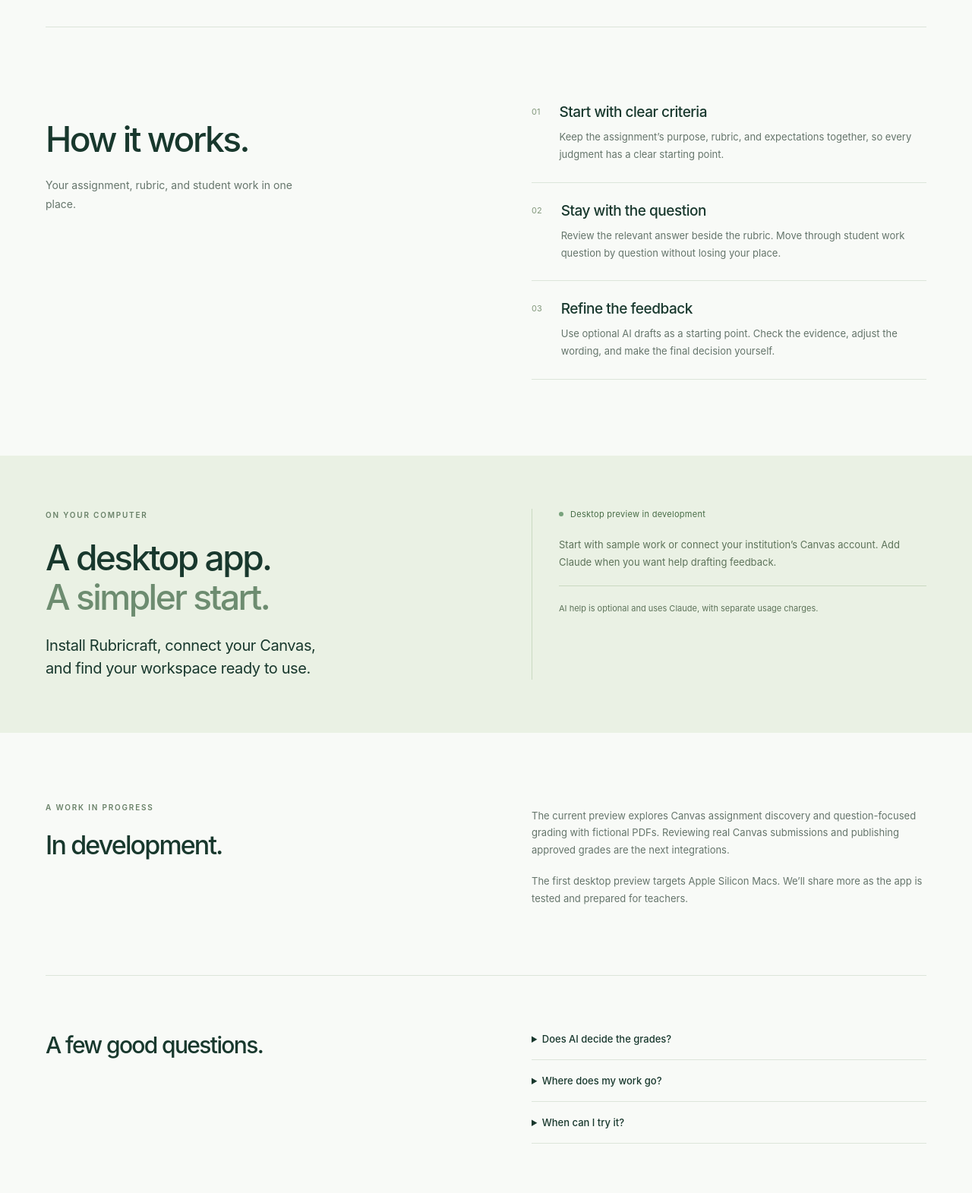
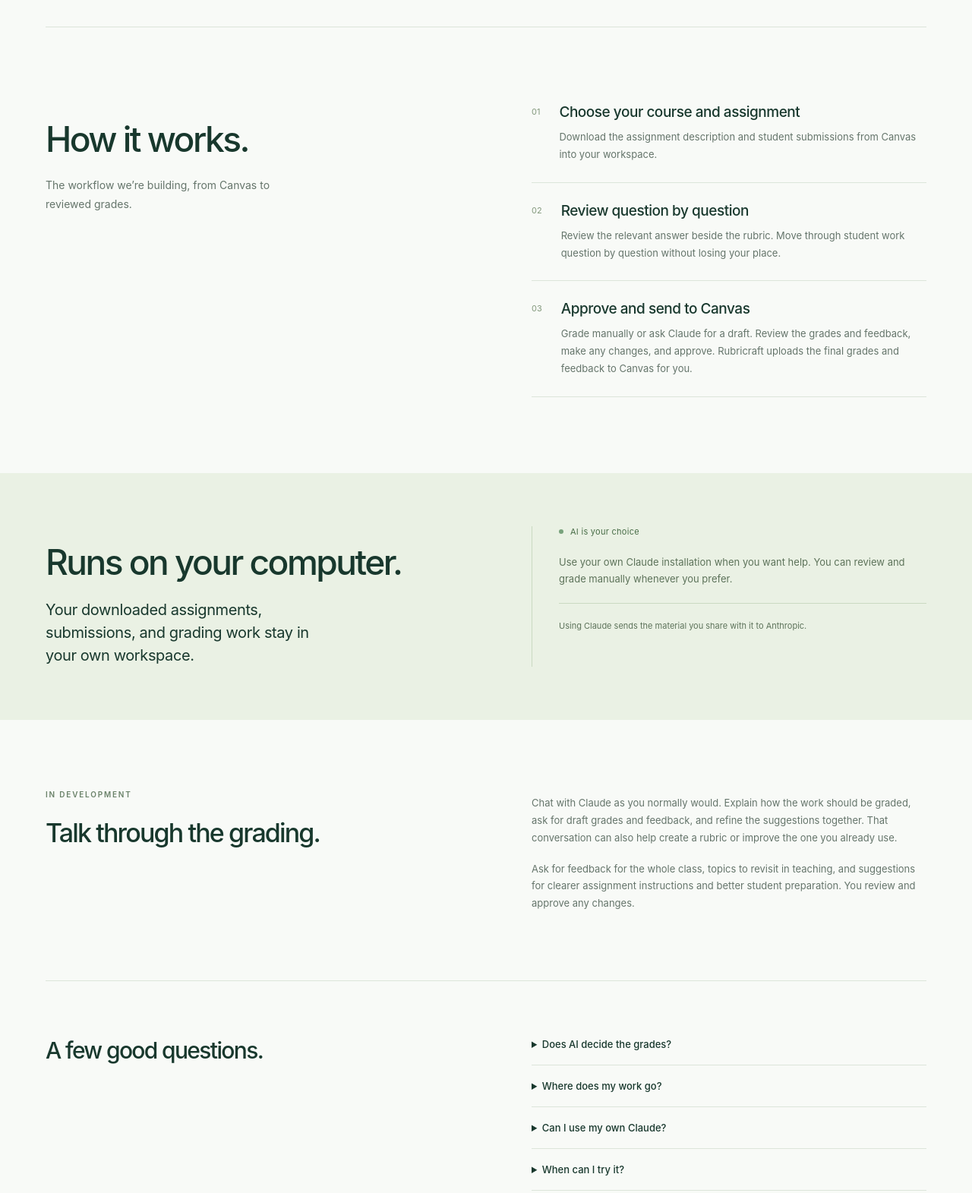
Before and after one commit to tprunarsson/Rubricraft, a plain HTML site: page index.html in a window 1280 px wide. Shown: the part 680-2251 px from the top of the page at 76% size. Drawn offline with Linux system fonts and the light colour scheme.

Commit message:
Explain local grading, optional Claude conversations, and Canvas approval workflow

```diff
--- a/index.html
+++ b/index.html
@@ -71,23 +71,23 @@
       >
         <div class="section-heading">
           <h2 id="workflow-title">How it works.</h2>
-          <p>Your assignment, rubric, and student work in one place.</p>
+          <p>The workflow we’re building, from Canvas to reviewed grades.</p>
         </div>
         <ol class="workflow-list">
           <li>
             <span class="step">01</span>
             <div>
-              <h3>Start with clear criteria</h3>
+              <h3>Choose your course and assignment</h3>
               <p>
-                Keep the assignment’s purpose, rubric, and expectations
-                together, so every judgment has a clear starting point.
+                Download the assignment description and student submissions from
+                Canvas into your workspace.
               </p>
             </div>
           </li>
           <li>
             <span class="step">02</span>
             <div>
-              <h3>Stay with the question</h3>
+              <h3>Review question by question</h3>
               <p>
                 Review the relevant answer beside the rubric. Move through
                 student work question by question without losing your place.
@@ -97,10 +97,11 @@
           <li>
             <span class="step">03</span>
             <div>
-              <h3>Refine the feedback</h3>
+              <h3>Approve and send to Canvas</h3>
               <p>
-                Use optional AI drafts as a starting point. Check the evidence,
-                adjust the wording, and make the final decision yourself.
+                Grade manually or ask Claude for a draft. Review the grades and
+                feedback, make any changes, and approve. Rubricraft uploads the
+                final grades and feedback to Canvas for you.
               </p>
             </div>
           </li>
@@ -113,45 +114,42 @@
       >
         <div class="container desktop-inner">
           <div>
-            <p class="eyebrow">ON YOUR COMPUTER</p>
-            <h2 id="desktop-title">
-              A desktop app.<br /><span>A simpler start.</span>
-            </h2>
+            <h2 id="desktop-title">Runs on your computer.</h2>
             <p class="desktop-lead">
-              Install Rubricraft, connect your Canvas, and find your workspace
-              ready to use.
+              Your downloaded assignments, submissions, and grading work stay in
+              your own workspace.
             </p>
           </div>
           <div class="desktop-details">
             <span class="preview-label"
-              ><span class="status-dot"></span> Desktop preview in
-              development</span
+              ><span class="status-dot"></span> AI is your choice</span
             >
             <p>
-              Start with sample work or connect your institution’s Canvas
-              account. Add Claude when you want help drafting feedback.
+              Use your own Claude installation when you want help. You can
+              review and grade manually whenever you prefer.
             </p>
             <p class="small-note">
-              AI help is optional and uses Claude, with separate usage charges.
+              Using Claude sends the material you share with it to Anthropic.
             </p>
           </div>
         </div>
       </section>
       <section class="preview container" aria-labelledby="preview-title">
         <div>
-          <p class="eyebrow">A WORK IN PROGRESS</p>
-          <h2 id="preview-title">In development.</h2>
+          <p class="eyebrow">IN DEVELOPMENT</p>
+          <h2 id="preview-title">Talk through the grading.</h2>
         </div>
         <div>
           <p>
-            The current preview explores Canvas assignment discovery and
-            question-focused grading with fictional PDFs. Reviewing real Canvas
-            submissions and publishing approved grades are the next
-            integrations.
+            Chat with Claude as you normally would. Explain how the work should
+            be graded, ask for draft grades and feedback, and refine the
+            suggestions together. That conversation can also help create a
+            rubric or improve the one you already use.
           </p>
           <p class="preview-update">
-            The first desktop preview targets Apple Silicon Macs. We’ll share
-            more as the app is tested and prepared for teachers.
+            Ask for feedback for the whole class, topics to revisit in teaching,
+            and suggestions for clearer assignment instructions and better
+            student preparation. You review and approve any changes.
           </p>
         </div>
       </section>
@@ -168,17 +166,26 @@
           <details>
             <summary>Where does my work go?</summary>
             <p>
-              The desktop app stores its workspace and credentials on your
-              computer. Canvas requests go to your institution. When you request
-              live AI assistance, the supplied grading content is sent to
-              Anthropic.
+              Downloaded files and grading work are stored on your computer.
+              Canvas connects to your institution. If you choose AI help, the
+              material you send is shared with Anthropic.
+            </p>
+          </details>
+          <details>
+            <summary>Can I use my own Claude?</summary>
+            <p>
+              Rubricraft connects to your Claude installation. The current
+              preview uses your Anthropic API key, with separate usage charges.
+              A Claude subscription alone does not cover this access.
             </p>
           </details>
           <details>
             <summary>When can I try it?</summary>
             <p>
-              A desktop preview is being tested. This page will be updated when
-              a teacher release is ready.
+              An early Mac preview supports Canvas course and assignment
+              browsing, plus grading with sample PDFs. Submission downloads,
+              conversational grading, broader feedback, and sending approved
+              grades back to Canvas are still being developed.
             </p>
           </details>
         </div>
```
